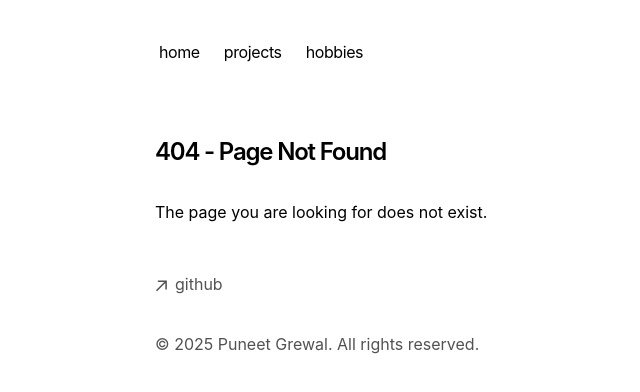
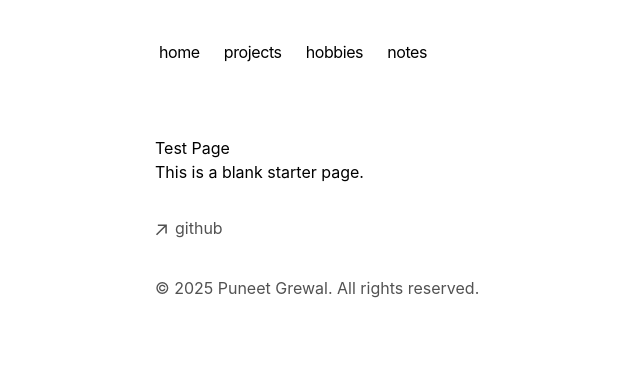
Before and after one commit to PuneetGrewal/portfolio, a Next.js app: page /notes in a window 1280 px wide. Before the commit this address had no page. Shown: the top 392 px of the page, without its empty margins (197-837 px from the left). Built offline with nearby package versions, Linux system fonts and the light colour scheme.

Commit message:
Adding notes page

```diff
--- /dev/null
+++ b/app/notes/page.tsx
@@ -0,0 +1,8 @@
+export default function TestPage() {
+    return (
+      <main>
+        <h1>Test Page</h1>
+        <p>This is a blank starter page.</p>
+      </main>
+    );
+  }
--- a/components/nav.tsx
+++ b/components/nav.tsx
@@ -10,6 +10,9 @@ const navItems = {
   '/hobbies': {
     name: 'hobbies',
   },
+  '/notes': {
+    name: 'notes',
+  }
 }
 
 export function Navbar() {
```
